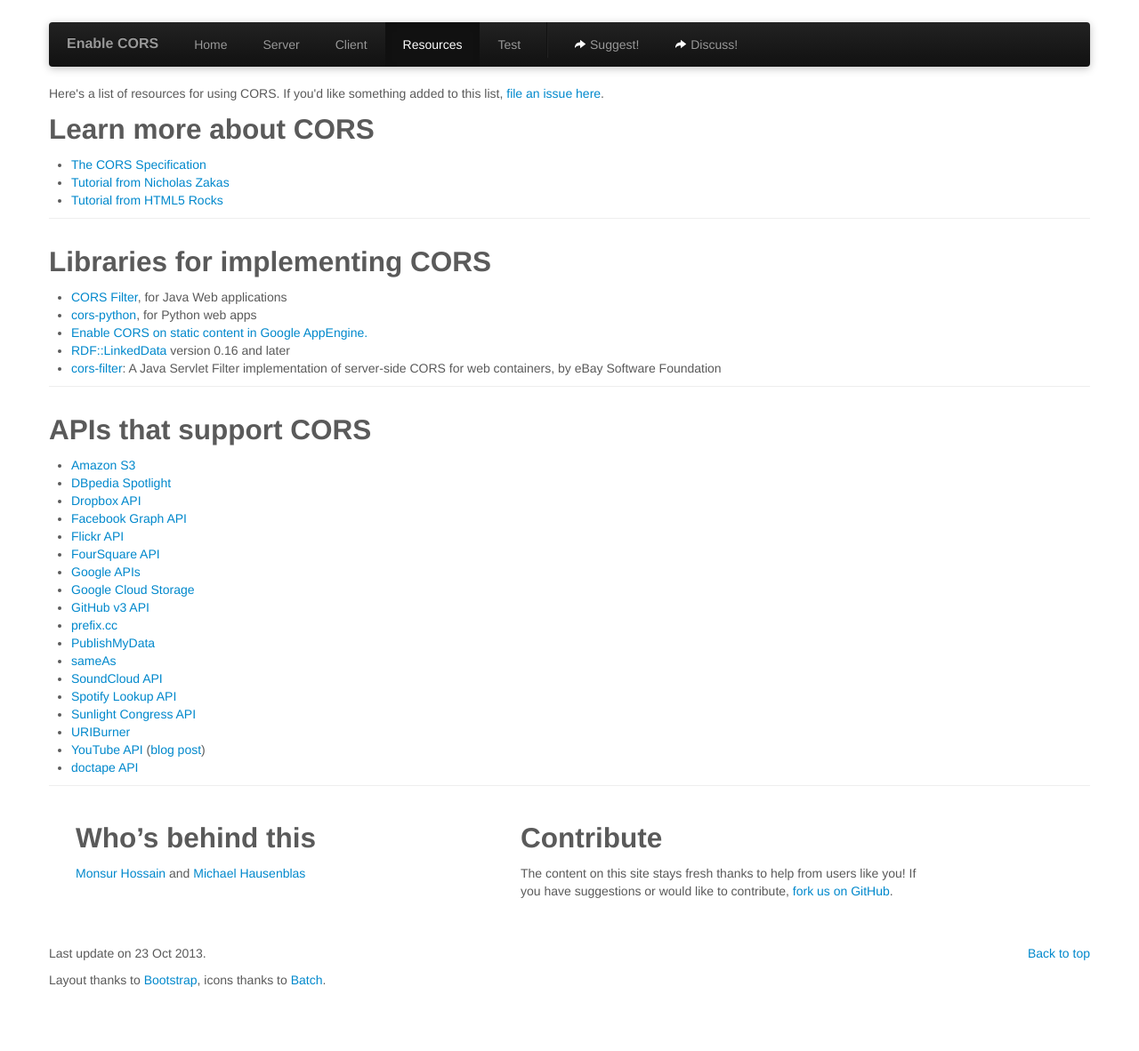
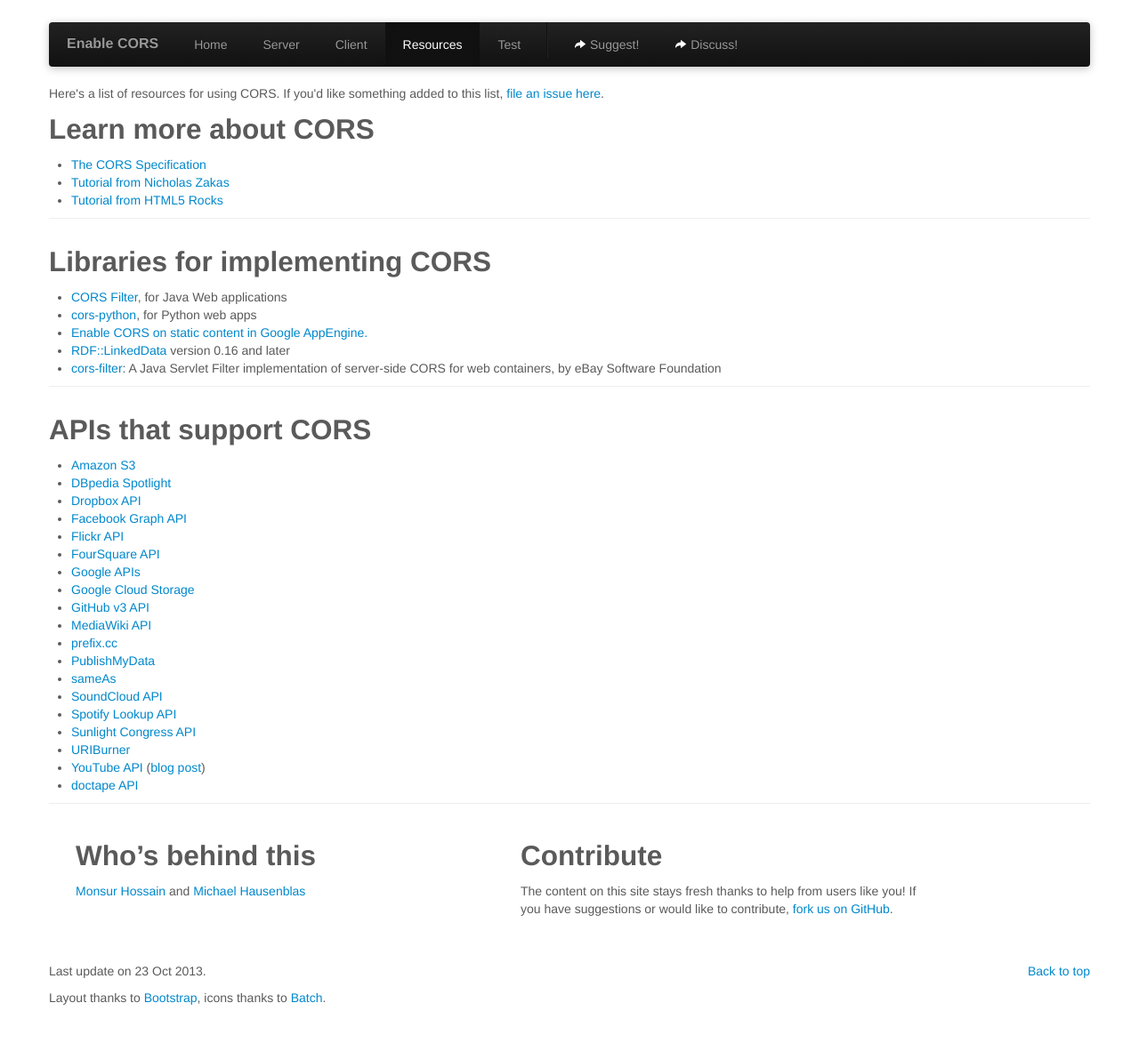
Before and after one commit to monsur/enable-cors.org, a Jekyll site: the page built from resources.html, in a window 1280 px wide. Shown: the whole page at 89% size. Built offline with Jekyll 4.4.1, drawn with Linux system fonts in a browser that asks for light colours.

Commit message:
Adding MediaWiki API to list. Fixes #55

```diff
--- a/resources.html
+++ b/resources.html
@@ -39,6 +39,7 @@
 		<li><a href="https://developers.google.com/">Google APIs</a></li>
 		<li><a href="http://googledevelopers.blogspot.com/2012/03/google-cloud-storage-adds-several.html">Google Cloud Storage</a></li>
 		<li><a href="http://developer.github.com/v3/#cross-origin-resource-sharing">GitHub v3 API</a></li>
+		<li><a href="https://www.mediawiki.org/wiki/Manual:CORS">MediaWiki API</a></li>
 		<li><a href="http://prefix.cc/">prefix.cc</a></li>
 		<li><a href="http://publishmydata.com/">PublishMyData</a></li>
 		<li><a href="http://sameas.org/">sameAs</a></li>
```
